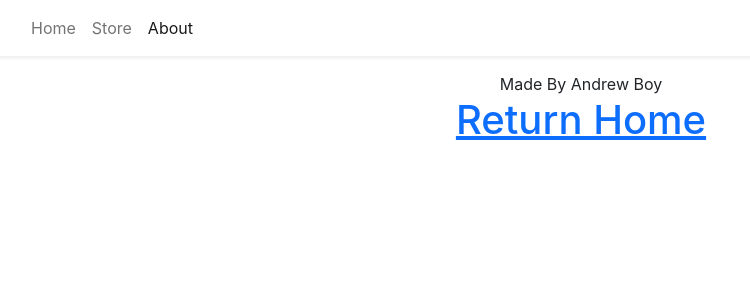
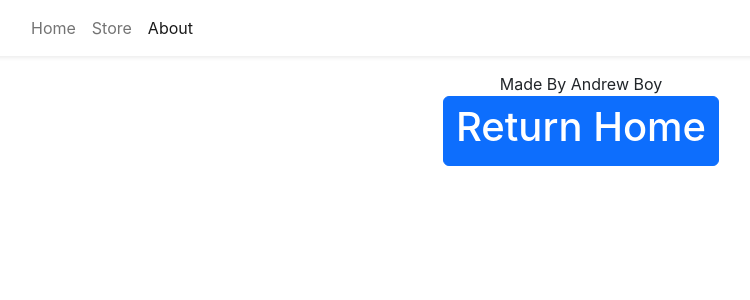
Before and after one commit to ap-boy/easy-groceries-frontend, a React (Create React App) app: page /about in a window 1280 px wide. Shown: the top 300 px of the page, without its empty margins (59-809 px from the left). Built offline with nearby package versions, Linux system fonts and the light colour scheme.

Commit message:
styling to home and about

```diff
--- a/src/components/About.tsx
+++ b/src/components/About.tsx
@@ -4,7 +4,7 @@ export function About() {
     return (
         <>
         <div>Made By Andrew Boy</div>
-            <Link to="/">
+            <Link to="/" className="btn btn-primary">
                 <span className="button">
                     <h1>Return Home</h1>
                 </span>
--- a/src/components/Home.tsx
+++ b/src/components/Home.tsx
@@ -6,7 +6,7 @@ export function Home() {
         <div>
         <img src={headerImage} />
         <h1>EasyGroceries Welcomes You!</h1>
-        <Link to="/store">
+        <Link to="/store" className="btn btn-primary">
           <h1><span className="button">
             Enter Store
           </span></h1>
```
